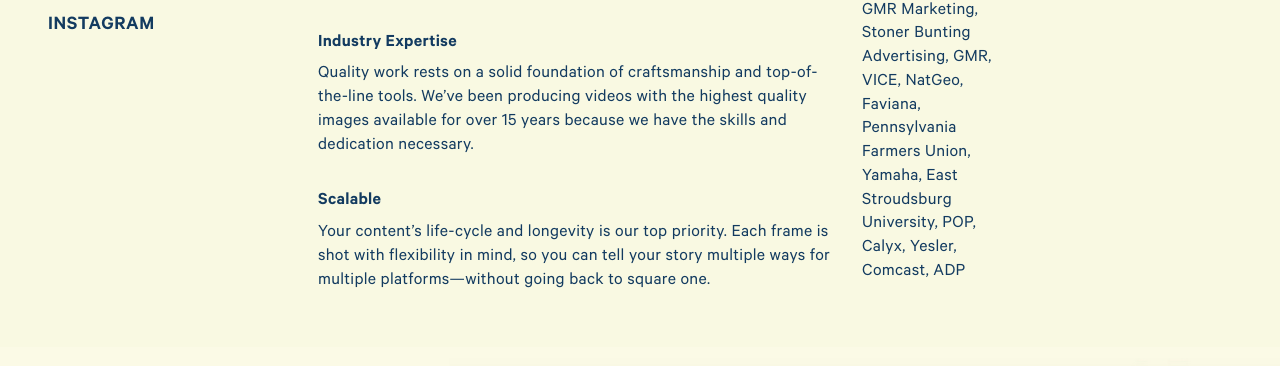
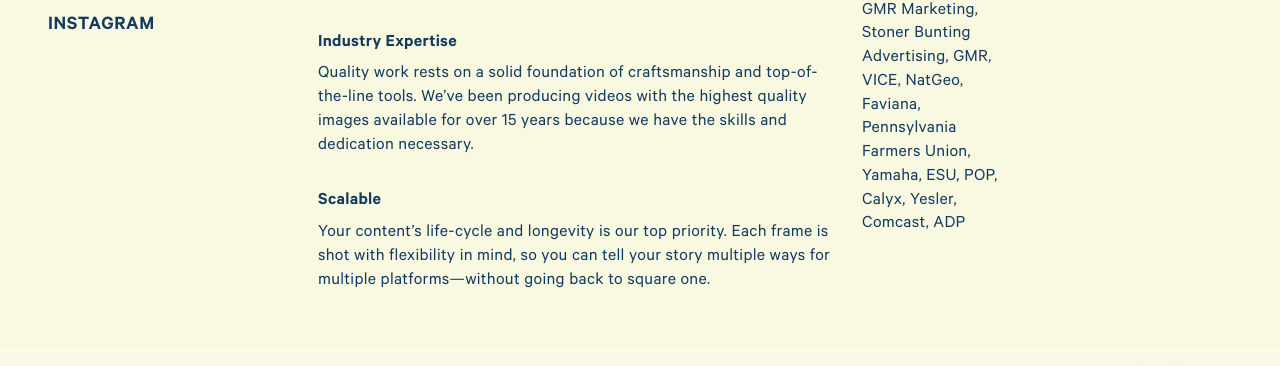
Before and after one commit to poconodigitalhouse/poconodigitalhouse.github.io, a Jekyll site: the page built from about.html, in a window 1280 px wide. Shown: the part 832-1198 px from the top of the page. Built offline with Jekyll 4.4.1, drawn with Linux system fonts in a browser that asks for light colours; some of the changed text lies outside the part shown.

Commit message:
Update about.html

```diff
--- a/about.html
+++ b/about.html
@@ -47,7 +47,7 @@ title: About
       <div class="about__body-group">
         <h3>Clients</h3>
         <p>
-          SAP, US Army, Xenith, Techo-Bloc, CertainTeed, Arabella, Esurance, GMR Marketing, Stoner Bunting Advertising, GMR, VICE, NatGeo, Faviana, Pennsylvania Farmers Union, Yamaha, East Stroudsburg University, POP, Calyx, Yesler, Comcast, ADP
+          SAP, US Army, Xenith, Techo-Bloc, CertainTeed, Arabella, Esurance, GMR Marketing, Stoner Bunting Advertising, GMR, VICE, NatGeo, Faviana, Pennsylvania Farmers Union, Yamaha, ESU, POP, Calyx, Yesler, Comcast, ADP
         </p>
       </div>
     </div>
```
